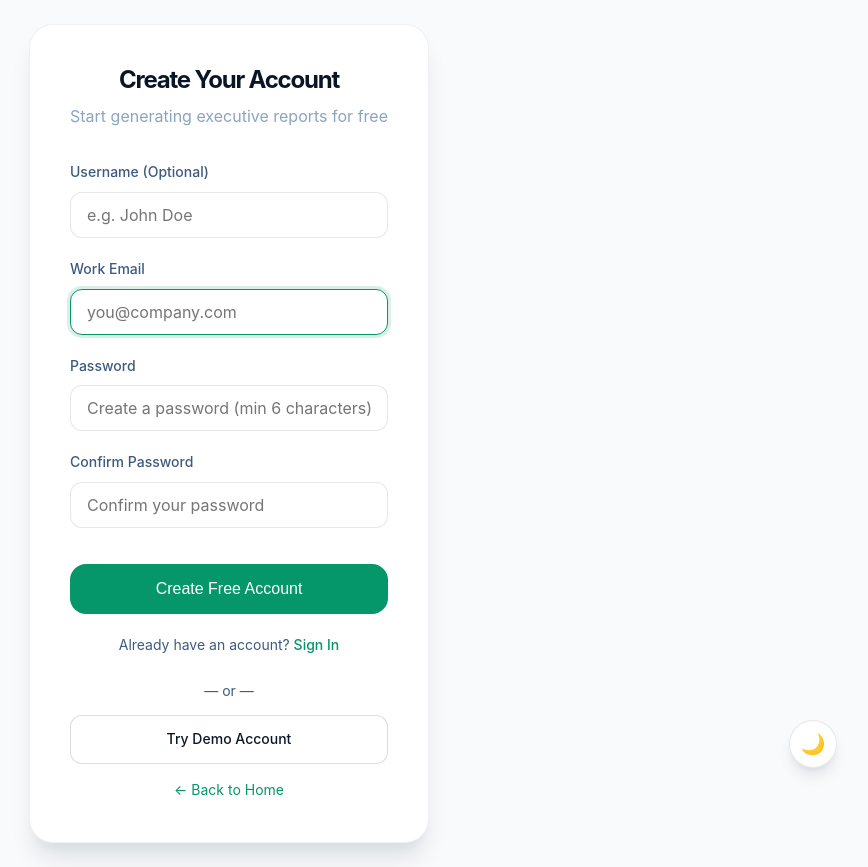
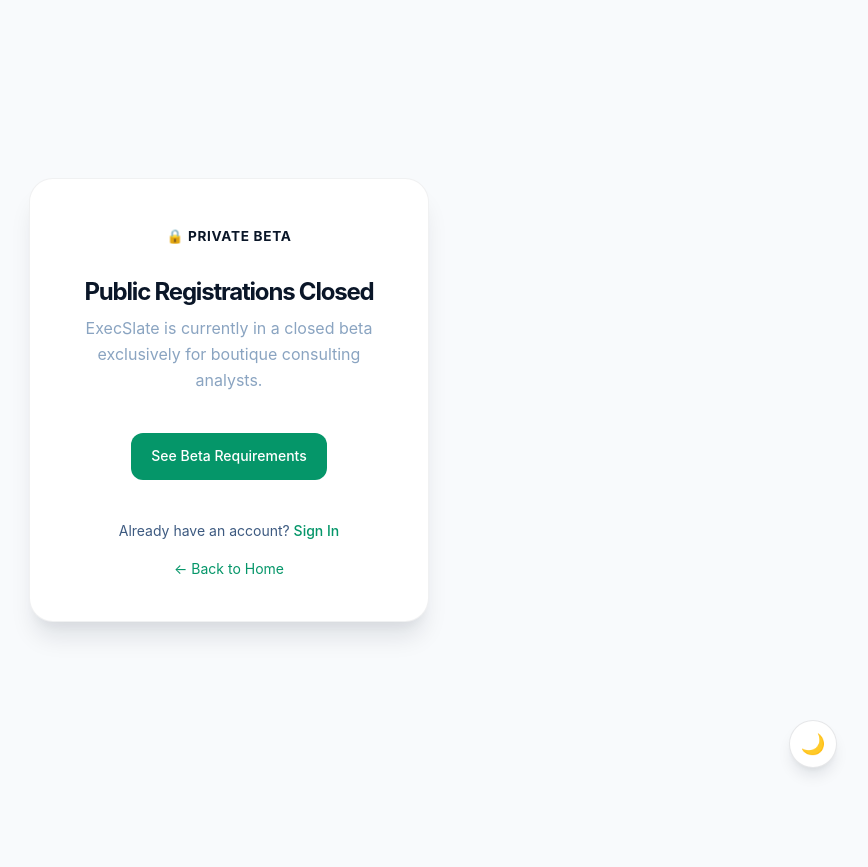
Before and after one commit to NephilimDimpu/ExecSlate, a Python web app: template templates/register.html in a window 1280 px wide. Shown: the whole page, without its empty margins (411-1279 px from the left). After the commit the page ends 774 px from the top, so only its background shows below. Run offline with Jinja, Linux system fonts and the light colour scheme; the template is opened without the code that fills it, so the values that code supplies are empty.

Commit message:
Finalize private beta lock down for registration and landing pages

```diff
--- a/templates/landing.html
+++ b/templates/landing.html
@@ -42,7 +42,7 @@
                 <a href="/demo">Try Demo</a>
                 <a href="/pricing">Pricing</a>
                 <a href="/login" class="nav-login">Login</a>
-                <a href="/register" class="nav-cta">Start Free</a>
+                <a href="/register?plan=founding" class="nav-cta">Join Beta</a>
             </nav>
         </div>
     </header>
@@ -309,8 +309,8 @@
                 Start generating consulting-grade reports today.
             </p>
 
-            <a href="/login" class="btn-primary large">
-                Start Free
+            <a href="/register?plan=founding" class="btn-primary large">
+                Join the Beta Cohort
             </a>
 
         </div>
--- a/templates/register.html
+++ b/templates/register.html
@@ -22,34 +22,20 @@
     <div class="login-container">
         <div class="login-card fade-in">
 
-            {% if plan == 'pro' %}
-            <!-- Pro Plan Signup -->
-            <div style="text-align: center; margin-bottom: 1.5rem;">
-                <span class="plan-badge plan-pro" style="font-size: 0.85rem; padding: 6px 16px;">⚡ PROFESSIONAL</span>
-            </div>
-            <h1>Create Your Pro Account</h1>
-            <p>Sign up and unlock 20 uploads, 10 AI analyses, PowerPoint exports — <strong>$49/mo</strong></p>
-
-            {% elif plan == 'business' %}
-            <!-- Business Plan Signup -->
-            <div style="text-align: center; margin-bottom: 1.5rem;">
-                <span class="plan-badge plan-business" style="font-size: 0.85rem; padding: 6px 16px;">👑 BUSINESS</span>
-            </div>
-            <h1>Create Your Business Account</h1>
-            <p>Sign up and get unlimited uploads, unlimited AI, all exports — <strong>$99/mo</strong></p>
-
-            {% elif plan == 'founding' %}
+            {% if plan == 'founding' %}
             <!-- Founding Plan Signup -->
             <div style="text-align: center; margin-bottom: 1.5rem;">
                 <span class="plan-badge plan-founding" style="font-size: 0.85rem; padding: 6px 16px; background: rgba(0, 200, 150, 0.15); border: 1px solid var(--primary-color); color: var(--primary-color); border-radius: 4px; font-weight: bold;">🚀 FOUNDING MEMBER BETA</span>
             </div>
             <h1>Join as a Founding Analyst</h1>
             <p>Get 90 days of unlimited Business tier access completely free, plus 50% off Pro forever. No credit card required.</p>
-
             {% else %}
-            <!-- Free Plan Signup (default) -->
-            <h1>Create Your Account</h1>
-            <p>Start generating executive reports for free</p>
+            <!-- Locked State -->
+            <div style="text-align: center; margin-bottom: 1.5rem;">
+                <span class="plan-badge" style="font-size: 0.85rem; padding: 6px 16px; background: rgba(255, 255, 255, 0.1); border: 1px solid var(--border-color); color: var(--text-muted); border-radius: 4px; font-weight: bold;">🔒 PRIVATE BETA</span>
+            </div>
+            <h1>Public Registrations Closed</h1>
+            <p>ExecSlate is currently in a closed beta exclusively for boutique consulting analysts.</p>
             {% endif %}
 
             {% if error %}
@@ -58,8 +44,9 @@
             </div>
             {% endif %}
 
+            {% if plan == 'founding' %}
             <form method="post" action="/register" class="login-form">
-                <input type="hidden" name="selected_plan" value="{{ plan if plan else 'free' }}">
+                <input type="hidden" name="selected_plan" value="founding">
 
                 <div>
                     <label for="username">Username (Optional)</label>
@@ -83,38 +70,20 @@
                         placeholder="Confirm your password" required minlength="6">
                 </div>
 
-                {% if plan == 'pro' %}
-                <button type="submit" class="btn-primary large"
-                    style="background: linear-gradient(135deg, #d97706, #b45309);">
-                    Create Account & Get Pro →
-                </button>
-                {% elif plan == 'business' %}
-                <button type="submit" class="btn-primary large"
-                    style="background: linear-gradient(135deg, #7c3aed, #5b21b6);">
-                    Create Account & Get Business →
-                </button>
-                {% elif plan == 'founding' %}
                 <button type="submit" class="btn-primary large"
                     style="background: linear-gradient(135deg, #00c896, #059669);">
                     Secure Your Founding Spot →
                 </button>
-                {% else %}
-                <button type="submit" class="btn-primary large">Create Free Account</button>
-                {% endif %}
             </form>
+            {% else %}
+            <div style="text-align: center; margin: 40px 0;">
+                <a href="/pricing" class="btn-primary" style="display: inline-block;">See Beta Requirements</a>
+            </div>
+            {% endif %}
 
             <div class="login-link-row">
                 Already have an account? <a href="/login">Sign In</a>
             </div>
-
-            {% if not plan %}
-            <div class="login-divider">
-                <span>— or —</span>
-                <a href="/demo" class="btn-secondary">
-                    Try Demo Account
-                </a>
-            </div>
-            {% endif %}
 
             <div class="back-link">
                 <a href="/">← Back to Home</a>
```
